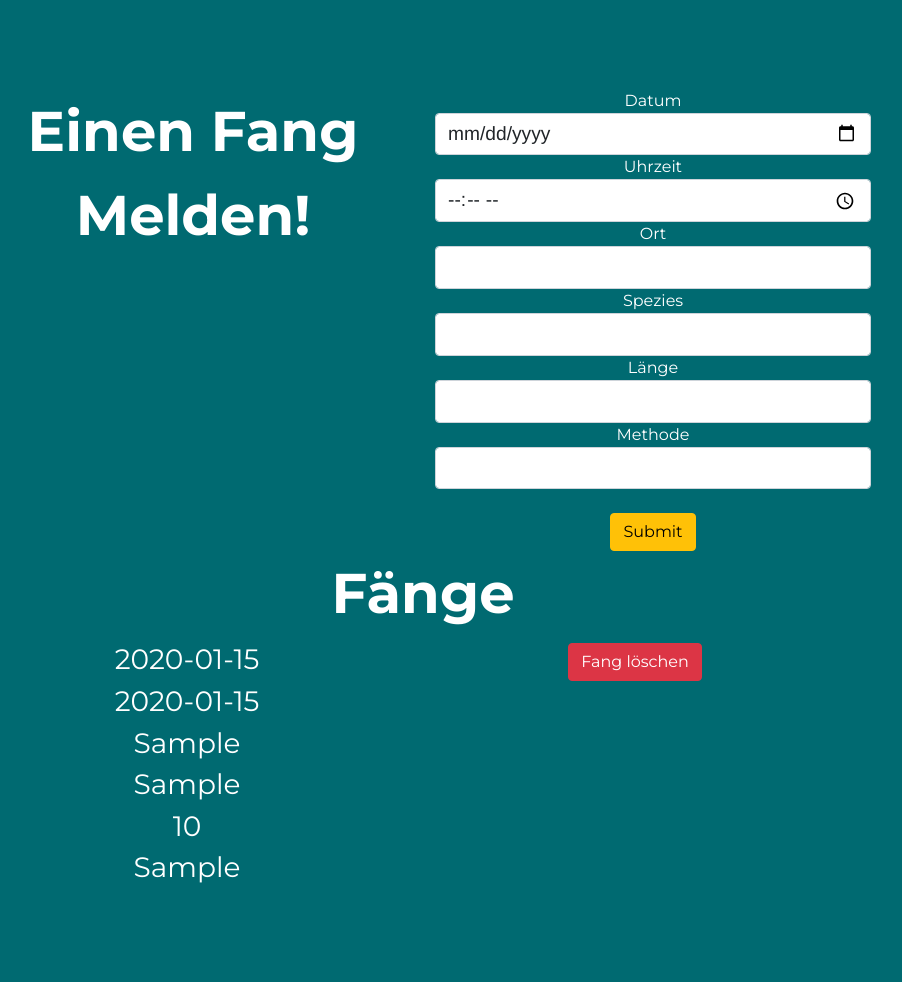
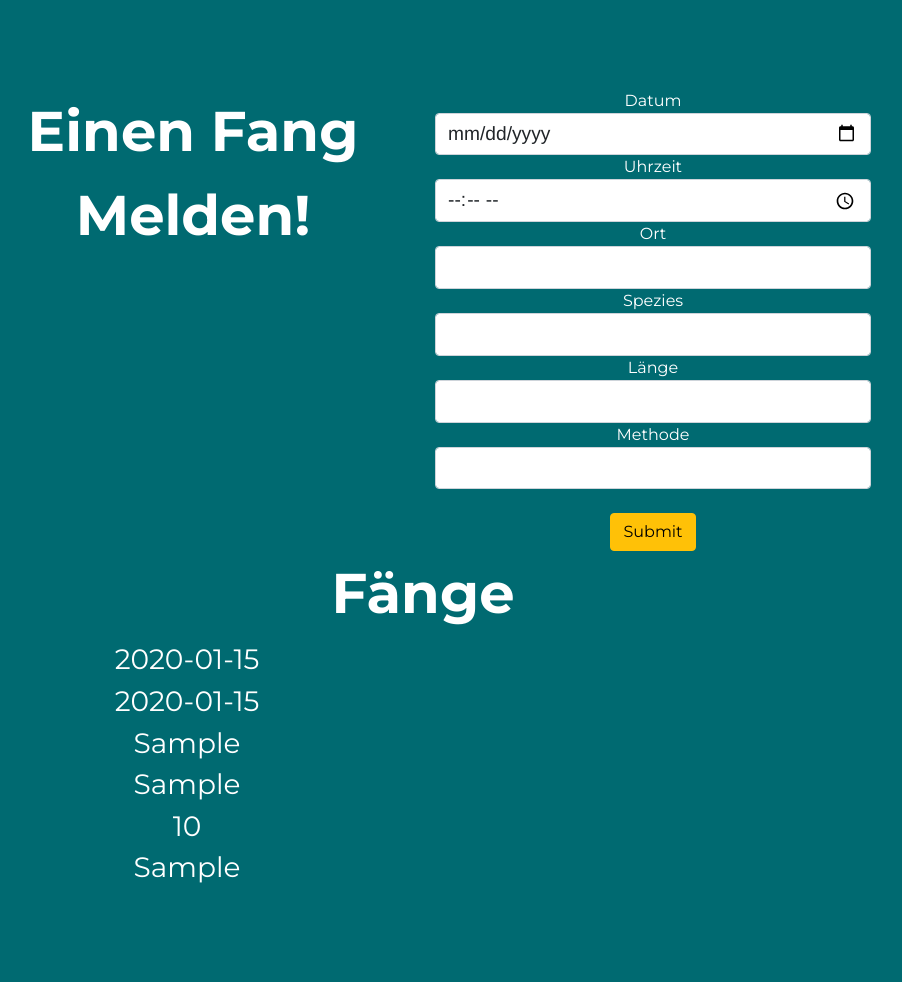
Before and after one commit to MoeBet/loewenhunters_backend, a Flask app: page /catch in a window 1280 px wide. Shown: the part 268-1250 px from the top of the page, without its empty margins (217-1119 px from the left). Run offline with Flask 2, Linux system fonts and the light colour scheme; a user stored in the database is signed in; tables that the repository leaves empty hold one stand-in row (values such as "Sample post"); some libraries are stand-ins or nearby versions.

```diff
--- a/templates/catch.html
+++ b/templates/catch.html
@@ -61,9 +61,6 @@ löwenhunters
                   <h3>{{catch.size}}</h3>
                   <h3>{{catch.method}}</h3>
                 </div>
-                <div class="col-lg-6">
-                  <a href="{{url_for('.delete_catch', id=catch.id)}}" class="btn btn-danger btn-block">Fang löschen</a>
-                </div>
               {% endfor %}
             </div>
 
```
